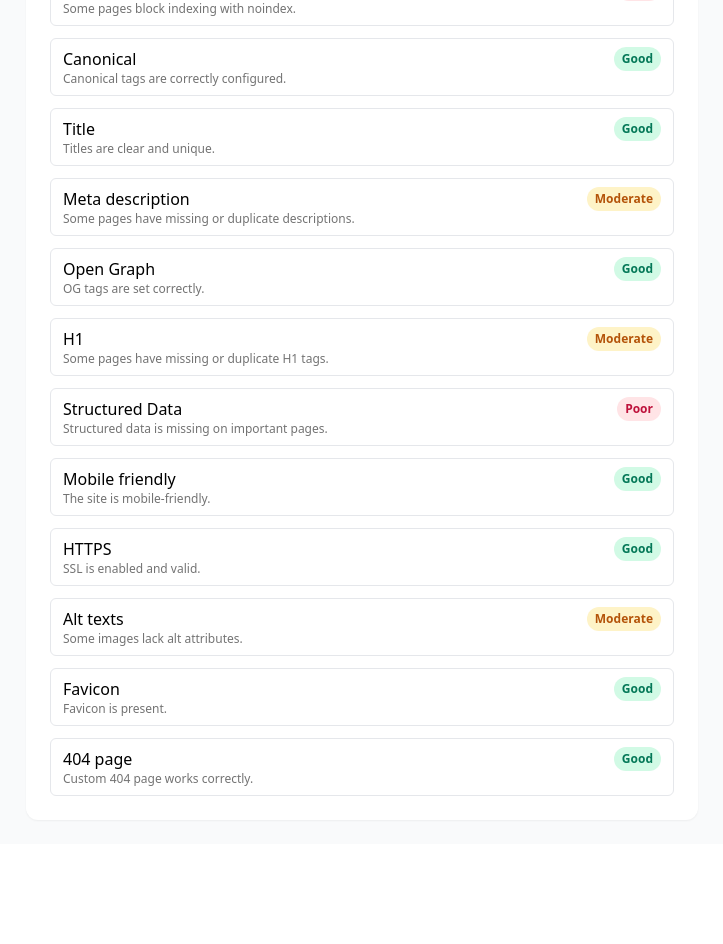
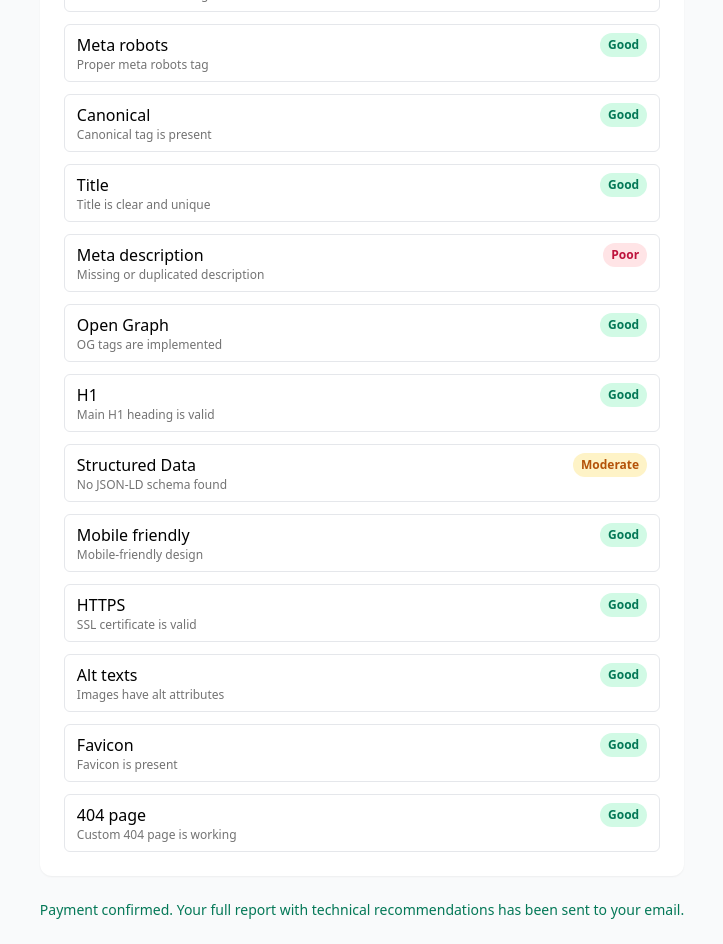
Before and after one commit to dm100usa-oss/aivcheck---main, a Next.js app: page /success in a window 1280 px wide. Shown: the part 460-1404 px from the top of the page, without its empty margins (278-1001 px from the left). Before the commit the page ends 1304 px from the top, so only its background shows below. Built offline with nearby package versions, Linux system fonts and the light colour scheme.

Commit message:
Update page.tsx

```diff
--- a/app/success/page.tsx
+++ b/app/success/page.tsx
@@ -1,38 +1,43 @@
-// /app/success/page.tsx
 "use client";
 
 import React from "react";
-import ReportLayout from "../../components/ReportLayout";
-import { CheckItem } from "../../types";
+import ReportLayout, { CheckItem } from "../../components/ReportLayout";
 
 export default function SuccessPage() {
-  // Example full check items (Pro, 15 points)
   const testItems: CheckItem[] = [
-    { name: "robots.txt", status: "Good", explanation: "The file is valid and does not block AI." },
-    { name: "sitemap.xml", status: "Moderate", explanation: "Sitemap exists but does not cover all pages." },
-    { name: "X-Robots-Tag", status: "Good", explanation: "Headers allow AI indexing." },
-    { name: "Meta robots", status: "Poor", explanation: "Some pages block indexing with noindex." },
-    { name: "Canonical", status: "Good", explanation: "Canonical tags are correctly configured." },
-    { name: "Title", status: "Good", explanation: "Titles are clear and unique." },
-    { name: "Meta description", status: "Moderate", explanation: "Some pages have missing or duplicate descriptions." },
-    { name: "Open Graph", status: "Good", explanation: "OG tags are set correctly." },
-    { name: "H1", status: "Moderate", explanation: "Some pages have missing or duplicate H1 tags." },
-    { name: "Structured Data", status: "Poor", explanation: "Structured data is missing on important pages." },
-    { name: "Mobile friendly", status: "Good", explanation: "The site is mobile-friendly." },
-    { name: "HTTPS", status: "Good", explanation: "SSL is enabled and valid." },
-    { name: "Alt texts", status: "Moderate", explanation: "Some images lack alt attributes." },
-    { name: "Favicon", status: "Good", explanation: "Favicon is present." },
-    { name: "404 page", status: "Good", explanation: "Custom 404 page works correctly." },
+    { name: "robots.txt", status: "Poor", explanation: "File missing or blocks AI access" },
+    { name: "sitemap.xml", status: "Good", explanation: "Sitemap found and valid" },
+    { name: "X-Robots-Tag", status: "Good", explanation: "Header allows indexing" },
+    { name: "Meta robots", status: "Good", explanation: "Proper meta robots tag" },
+    { name: "Canonical", status: "Good", explanation: "Canonical tag is present" },
+    { name: "Title", status: "Good", explanation: "Title is clear and unique" },
+    { name: "Meta description", status: "Poor", explanation: "Missing or duplicated description" },
+    { name: "Open Graph", status: "Good", explanation: "OG tags are implemented" },
+    { name: "H1", status: "Good", explanation: "Main H1 heading is valid" },
+    { name: "Structured Data", status: "Moderate", explanation: "No JSON-LD schema found" },
+    { name: "Mobile friendly", status: "Good", explanation: "Mobile-friendly design" },
+    { name: "HTTPS", status: "Good", explanation: "SSL certificate is valid" },
+    { name: "Alt texts", status: "Good", explanation: "Images have alt attributes" },
+    { name: "Favicon", status: "Good", explanation: "Favicon is present" },
+    { name: "404 page", status: "Good", explanation: "Custom 404 page is working" },
   ];
 
   return (
     <main className="min-h-screen bg-gray-50 flex items-center justify-center p-6">
-      <ReportLayout
-        mode="pro"
-        score={72}
-        interpretation="Moderate visibility"
-        items={testItems}
-      />
+      <div>
+        <h1 className="mb-6 text-center text-2xl font-semibold">
+          Your result is ready
+        </h1>
+        <ReportLayout
+          mode="pro"
+          score={62}
+          interpretation="Moderate visibility"
+          items={testItems}
+        />
+        <div className="mt-6 text-center text-sm text-emerald-700">
+          Payment confirmed. Your full report with technical recommendations has been sent to your email.
+        </div>
+      </div>
     </main>
   );
 }
```
